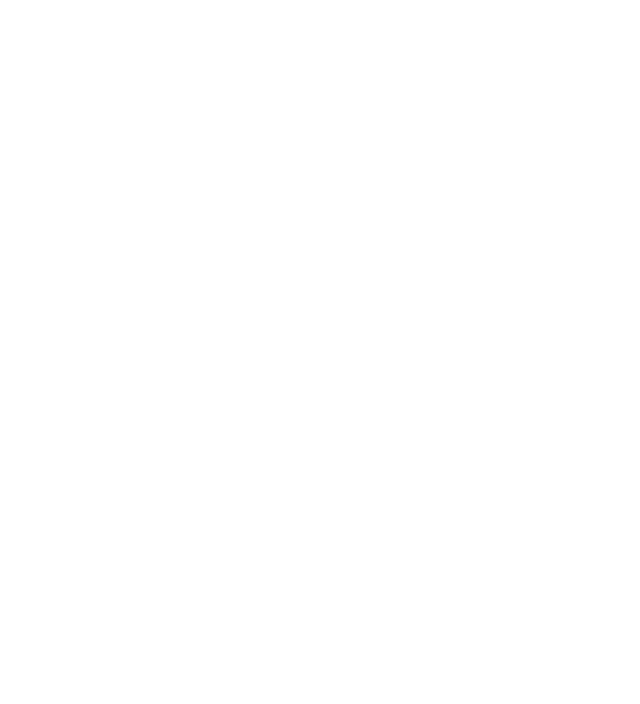
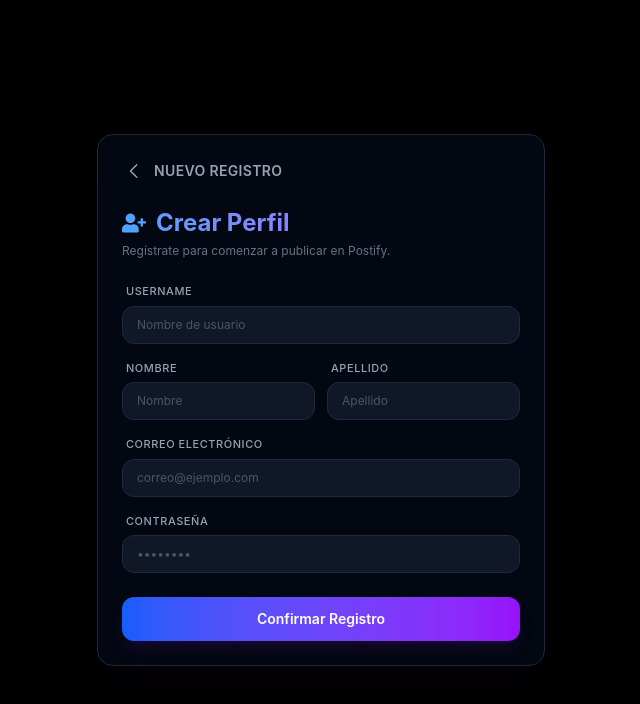
Before and after one commit to user971038/postify-ui, a React (Vite) app: page /new-profile in a window 1280 px wide. Before the commit this address had no page. Shown: the top 704 px of the page, without its empty margins (319-959 px from the left). Built offline with nearby package versions, Linux system fonts and the light colour scheme.

Commit message:
newprofile

```diff
--- a/src/main.jsx
+++ b/src/main.jsx
@@ -5,6 +5,9 @@
 import App from './App.jsx'
 import Profile from './views/Profile.jsx'
 import Post from './views/Post.jsx'
+
+import NewProfile from './views/NewProfile.jsx'
+import NewPost from './views/NewPost.jsx'
 
 import { BrowserRouter, Route, Routes } from 'react-router';
 
@@ -15,6 +18,8 @@
         <Route path="/" element={<App />} />
         <Route path="/profile/:userId" element={<Profile  />} />
         <Route path="/post/:postId" element={<Post />} />
+        <Route path="/new-profile" element={<NewProfile />} />
+        <Route path="/new-post" element={<NewPost />} />
       </Routes>
     </BrowserRouter>
   </StrictMode>,
--- a/src/views/NewProfile.jsx
+++ b/src/views/NewProfile.jsx
@@ -0,0 +1,159 @@
+import React, { useState } from 'react';
+import { useNavigate } from 'react-router';
+import { GoChevronLeft } from "react-icons/go";
+import { FaUserPlus } from "react-icons/fa";
+
+const NewProfile = () => {
+  const navigate = useNavigate();
+
+  const [formData, setFormData] = useState({
+    username: '',
+    name: '',
+    lastname: '',
+    email: '',
+    password: ''
+  });
+
+  const [loading, setLoading] = useState(false);
+  const [error, setError] = useState(null);
+
+  const handleChange = (e) => {
+    const { name, value } = e.target;
+    setFormData((prev) => ({ ...prev, [name]: value }));
+  };
+
+  const handleSubmit = async (e) => {
+    e.preventDefault();
+    setLoading(true);
+    setError(null);
+
+    try {
+      const res = await fetch('http://localhost:8000/users', {
+        method: 'POST',
+        headers: {
+          'Content-Type': 'application/json',
+        },
+        body: JSON.stringify(formData),
+      });
+
+      if (!res.ok) {
+        const errData = await res.json();
+        throw new Error(errData.detail || 'Error al crear el perfil');
+      }
+
+      const newUser = await res.json();
+      console.log('User created:', newUser);
+
+      navigate('/');
+    } catch (err) {
+      console.error(err);
+      setError(err.message || 'Ocurrió un error inesperado de conexión.');
+    } finally {
+      setLoading(false);
+    }
+  };
+
+  return (
+    <div className="min-h-screen bg-black text-white flex items-center justify-center p-4">
+      <div className="w-full max-w-md bg-gray-950 border border-gray-800 rounded-2xl p-6 shadow-2xl shadow-purple-950/10">
+
+        <div className="flex items-center gap-2 mb-6 text-gray-400">
+          <GoChevronLeft className="w-6 h-6 cursor-pointer hover:text-white transition-colors" onClick={() => navigate('/')} />
+          <span className="text-sm font-semibold tracking-wide uppercase">Nuevo Registro</span>
+        </div>
+
+        <header className="mb-6">
+          <h1 className="text-2xl font-bold flex items-center gap-2.5 bg-gradient-to-r from-blue-400 to-purple-500 bg-clip-text text-transparent">
+            <FaUserPlus className="text-blue-400 w-6 h-6" /> Crear Perfil
+          </h1>
+          <p className="text-xs text-gray-500 mt-1">Regístrate para comenzar a publicar en Postify.</p>
+        </header>
+
+        {error && (
+          <div className="mb-4 p-3.5 bg-red-950/30 border border-red-800 text-red-400 rounded-xl text-xs">
+            <strong>⚠️ Error:</strong> {error}
+          </div>
+        )}
+
+        <form onSubmit={handleSubmit} className="space-y-4">
+          <div>
+            <label className="block text-[11px] uppercase tracking-wider text-gray-400 font-medium mb-1.5 pl-1">Username</label>
+            <input
+              type="text"
+              name="username"
+              required
+              placeholder="Nombre de usuario"
+              value={formData.username}
+              onChange={handleChange}
+              className="w-full bg-gray-900 border border-gray-800 rounded-xl px-3.5 py-2.5 text-xs text-gray-200 placeholder-gray-600 focus:outline-none focus:border-purple-500/50 transition-colors"
+            />
+          </div>
+
+          <div className="grid grid-cols-2 gap-3">
+            <div>
+              <label className="block text-[11px] uppercase tracking-wider text-gray-400 font-medium mb-1.5 pl-1">Nombre</label>
+              <input
+                type="text"
+                name="name"
+                required
+                placeholder="Nombre"
+                value={formData.name}
+                onChange={handleChange}
+                className="w-full bg-gray-900 border border-gray-800 rounded-xl px-3.5 py-2.5 text-xs text-gray-200 placeholder-gray-600 focus:outline-none focus:border-purple-500/50 transition-colors"
+              />
+            </div>
+            <div>
+              <label className="block text-[11px] uppercase tracking-wider text-gray-400 font-medium mb-1.5 pl-1">Apellido</label>
+              <input
+                type="text"
+                name="lastname"
+                required
+                placeholder="Apellido"
+                value={formData.lastname}
+                onChange={handleChange}
+                className="w-full bg-gray-900 border border-gray-800 rounded-xl px-3.5 py-2.5 text-xs text-gray-200 placeholder-gray-600 focus:outline-none focus:border-purple-500/50 transition-colors"
+              />
+            </div>
+          </div>
+
+          <div>
+            <label className="block text-[11px] uppercase tracking-wider text-gray-400 font-medium mb-1.5 pl-1">Correo Electrónico</label>
+            <input
+              type="email"
+              name="email"
+              required
+              placeholder="correo@ejemplo.com"
+              value={formData.email}
+              onChange={handleChange}
+              className="w-full bg-gray-900 border border-gray-800 rounded-xl px-3.5 py-2.5 text-xs text-gray-200 placeholder-gray-600 focus:outline-none focus:border-purple-500/50 transition-colors"
+            />
+          </div>
+
+          <div>
+            <label className="block text-[11px] uppercase tracking-wider text-gray-400 font-medium mb-1.5 pl-1">Contraseña</label>
+            <input
+              type="password"
+              name="password"
+              required
+              placeholder="••••••••"
+              value={formData.password}
+              onChange={handleChange}
+              className="w-full bg-gray-900 border border-gray-800 rounded-xl px-3.5 py-2.5 text-xs text-gray-200 placeholder-gray-600 focus:outline-none focus:border-purple-500/50 transition-colors"
+            />
+          </div>
+
+          <button
+            type="submit"
+            disabled={loading}
+            className="w-full mt-2 bg-gradient-to-r from-blue-600 to-purple-600 hover:from-blue-500 hover:to-purple-500 text-white font-semibold py-3 px-4 rounded-xl text-sm transition-all shadow-lg shadow-purple-900/20 active:scale-[0.99] disabled:opacity-50 disabled:cursor-not-allowed"
+          >
+            {loading ? 'Registrando...' : 'Confirmar Registro'}
+          </button>
+        </form>
+
+      </div>
+    </div>
+  );
+};
+
+export default NewProfile;
```
